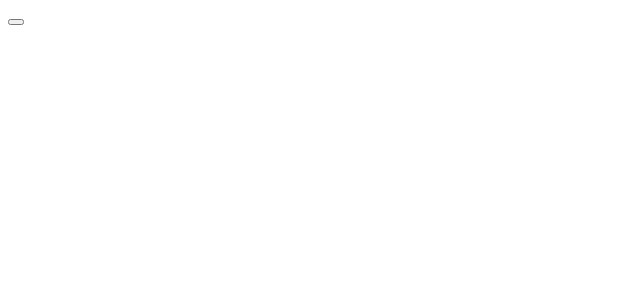
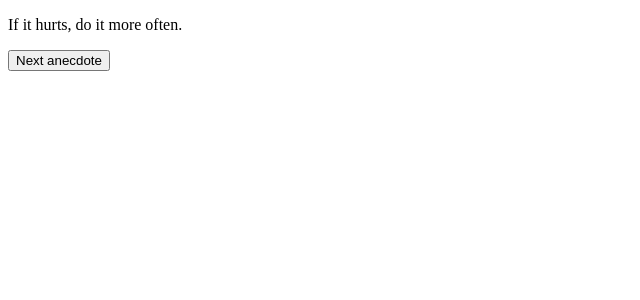
Before and after one commit to DiotheWind/anecdotes, a React (Vite) app: page / in a window 1280 px wide. Shown: the top 300 px of the page, without its empty margins (0-640 px from the left). Built offline with nearby package versions, Linux system fonts and the light colour scheme.

Commit message:
Add function and button to generate random quote

```diff
--- a/src/App.jsx
+++ b/src/App.jsx
@@ -15,11 +15,13 @@
   const [selected, setSelected] = useState(0)
 
   function selectAnecdote() {
-
+    const generateRandomNumber = Math.floor(Math.random() * anecdotes.length)
+    setSelected(generateRandomNumber)
   }
   return (
     <div>
-      <button onClick={selectAnecdote}></button>
+      <p>{anecdotes[selected]}</p>
+      <button onClick={selectAnecdote}>Next anecdote</button>
     </div>
   )
 }
```
